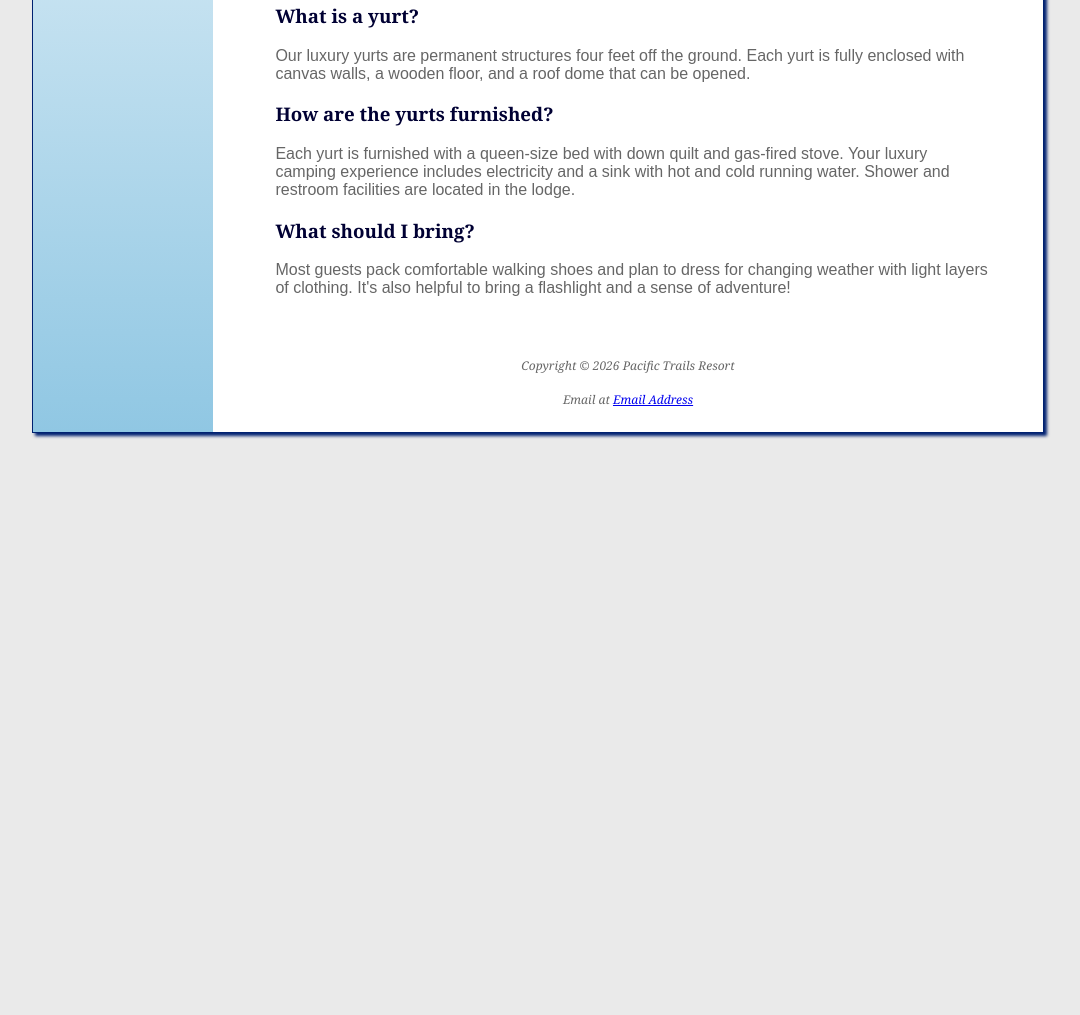
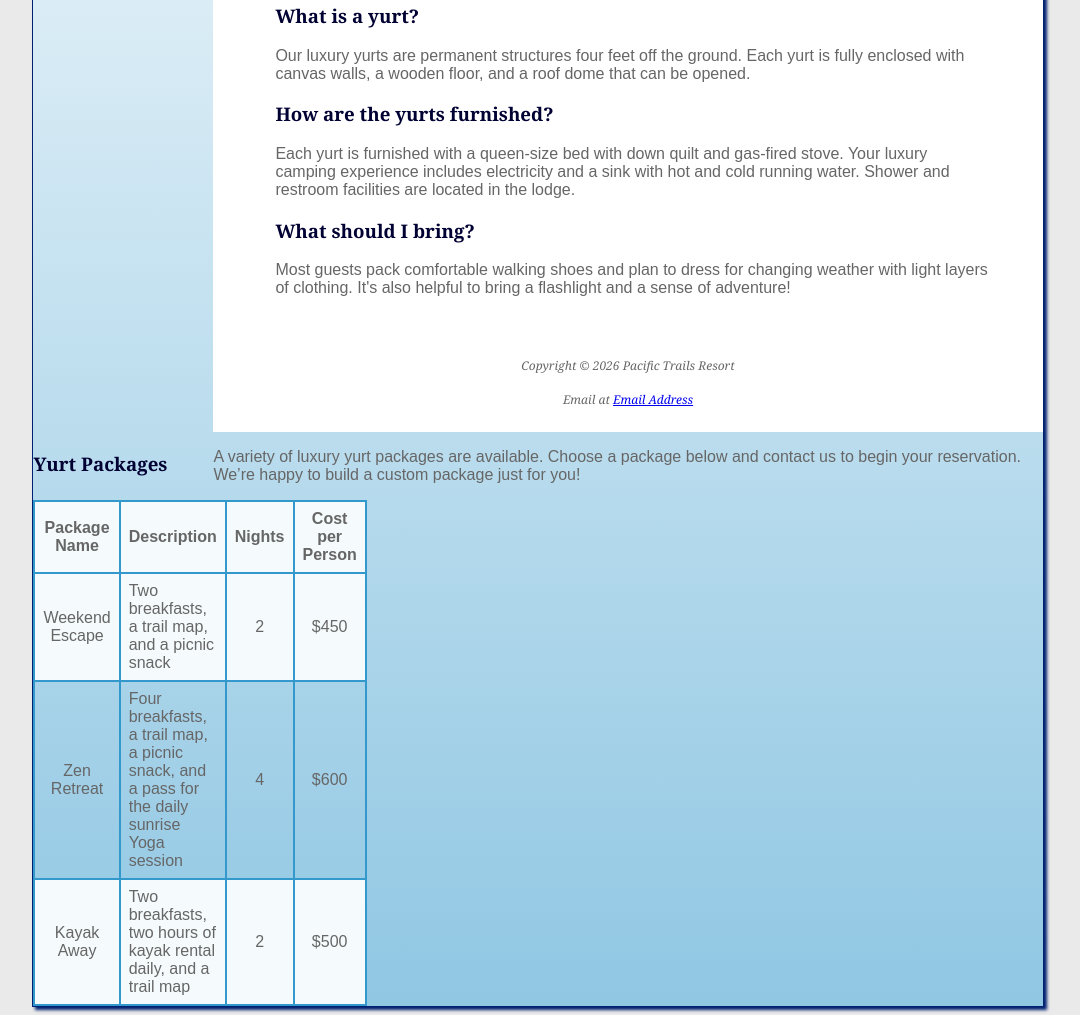
Before and after one commit to kpham12-hash/kpham12-hash.github.io, a plain HTML site: page yurts.html in a window 1280 px wide. Shown: the part 500-1515 px from the top of the page, without its empty margins (102-1182 px from the left). Before the commit the page ends 941 px from the top, so only its background shows below. Drawn offline with Linux system fonts and the light colour scheme.

Commit message:
Add yurt packages and pricing table
Added yurt packages section with details and pricing.

```diff
--- a/yurts.html
+++ b/yurts.html
@@ -42,6 +42,40 @@
 		</div>
     </main>
 
+	<h3>Yurt Packages</h3>
+<p>A variety of luxury yurt packages are available. Choose a package below and contact us to begin your reservation. We’re happy to build a custom package just for you!</p>
+
+<table>
+  <thead>
+    <tr>
+      <th>Package Name</th>
+      <th>Description</th>
+      <th>Nights</th>
+      <th>Cost per Person</th>
+    </tr>
+  </thead>
+  <tbody>
+    <tr>
+      <td>Weekend Escape</td>
+      <td class="text">Two breakfasts, a trail map, and a picnic snack</td>
+      <td>2</td>
+      <td>$450</td>
+    </tr>
+    <tr>
+      <td>Zen Retreat</td>
+      <td class="text">Four breakfasts, a trail map, a picnic snack, and a pass for the daily sunrise Yoga session</td>
+      <td>4</td>
+      <td>$600</td>
+    </tr>
+    <tr>
+      <td>Kayak Away</td>
+      <td class="text">Two breakfasts, two hours of kayak rental daily, and a trail map</td>
+      <td>2</td>
+      <td>$500</td>
+    </tr>
+  </tbody>
+</table>
+
     <footer>
         Copyright © 2026 Pacific Trails Resort<br><br>
         Email at <a href="mailto:emailaddress@gmail.com">Email Address</a>
```
